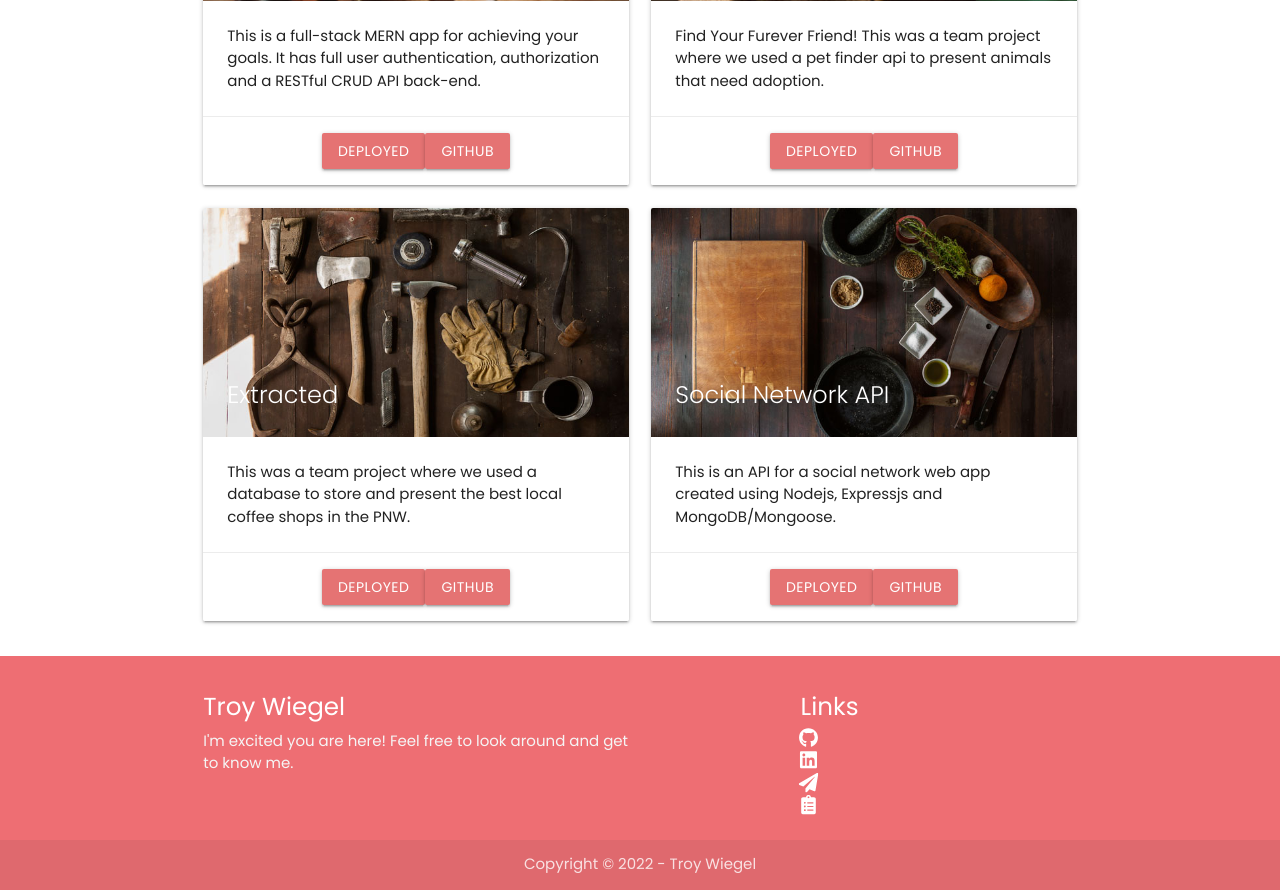
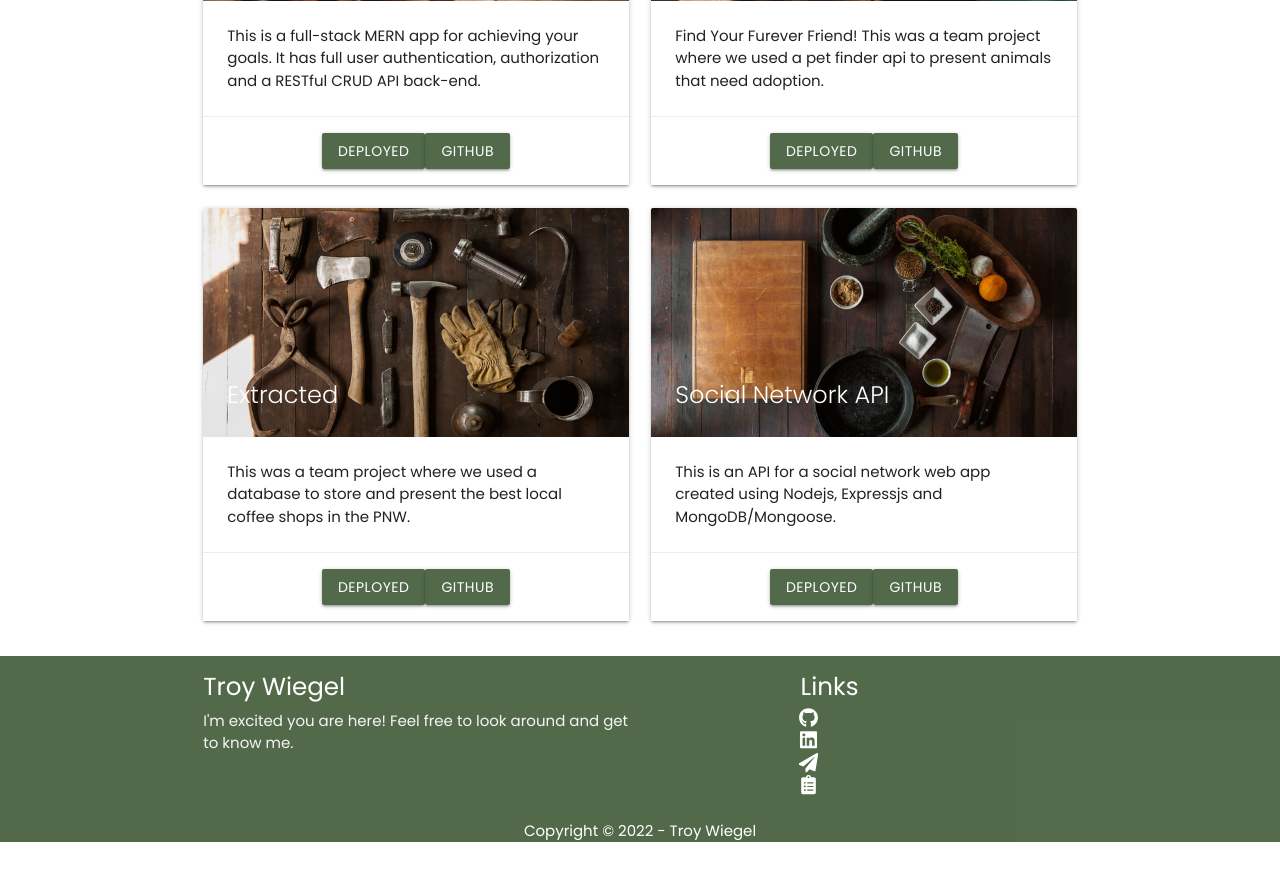
Before and after one commit to troywiegel/Portfolio, a React (Create React App) app: page /projects in a window 1280 px wide. Shown: the part 300-1190 px from the top of the page. After the commit the page ends 1142 px from the top, so only its background shows below. Built offline with nearby package versions, Linux system fonts and the light colour scheme.

Commit message:
updated background color and resume link

```diff
--- a/src/components/Footer.jsx
+++ b/src/components/Footer.jsx
@@ -7,7 +7,7 @@ import {
 
 function Footer() {
   return (
-    <footer className="page-footer">
+    <div className="nav-footer footer-wrapper">
       <div className="container">
         <div className="row">
           <div className="col l6 s12">
@@ -45,7 +45,7 @@ function Footer() {
               </li>
               <li>
                 <a
-                  href="https://drive.google.com/file/d/1O98nPcx7gIXFpKtYDmPLc10Ezn1qriJE/view?usp=sharing"
+                  href="https://drive.google.com/file/d/18XupPr3-BbMeDH0TTa4GVdGetJBdzssu/view?usp=sharing"
                   target="_blank"
                   rel="noreferrer"
                 >
@@ -56,12 +56,12 @@ function Footer() {
           </div>
         </div>
       </div>
-      <div className="footer-copyright">
+      <div className="footer-copyright white-text">
         <div className="container" id="copyright">
           Copyright © 2022 - Troy Wiegel
         </div>
       </div>
-    </footer>
+    </div>
   );
 }
 
--- a/src/index.css
+++ b/src/index.css
@@ -3,6 +3,7 @@
 :root {
   --overlay-color: #03a9f4;
   --font-color: rgba(17, 17, 17, 0.692);
+  --background-color: #3f5a36e5;
 }
 
 * {
@@ -203,6 +204,13 @@
   }
 }
 
+.nav-wrapper,
+.footer-wrapper,
+.page-footer,
+.card-action a {
+  background-color: var(--background-color);
+}
+
 .aboutContainer,
 .contactContainer {
   display: flex;
@@ -225,7 +233,8 @@
 }
 
 .cardBackground {
-  /* background-color: #58a5cc80; */
+  color: white;
+  background-color: var(--background-color);
   box-shadow: -17px 27px #888888;
 }
 
@@ -255,7 +264,7 @@
   transform: scale(2.5) translateY(-10px);
 }
 
-footer ul li a {
+.nav-footer ul li a {
   display: inline-block;
   color: white;
   transform: scale(1.3);
@@ -263,7 +272,7 @@ footer ul li a {
   transition: 0.5s;
 }
 
-footer ul li a:hover {
+.nav-footer ul li a:hover {
   transform: scale(2) translateX(10px);
 }
 
--- a/src/pages/About.jsx
+++ b/src/pages/About.jsx
@@ -8,11 +8,11 @@ function About() {
       <div className="container aboutContainer">
         <div className="row">
           <div className="col">
-            <div className="card #e57373 red lighten-2">
-              <div className="card-content cardBackground white-text">
+            <div className="card">
+              <div className="card-content cardBackground">
                 <img
                   className="aboutImg"
-                  src={require("../assets/img/ME.png")}
+                  src={require("../assets/img/ME3.png")}
                   alt="page background"
                 />
                 <p className="aboutContent">
--- a/src/pages/Contact.jsx
+++ b/src/pages/Contact.jsx
@@ -50,7 +50,7 @@ function Contact() {
                   </li>
                   <li>
                     <a
-                      href="https://drive.google.com/file/d/1O98nPcx7gIXFpKtYDmPLc10Ezn1qriJE/view?usp=sharing"
+                      href="https://drive.google.com/file/d/18XupPr3-BbMeDH0TTa4GVdGetJBdzssu/view?usp=sharing"
                       target="_blank"
                       rel="noreferrer"
                     >
--- a/src/pages/LandingPage.jsx
+++ b/src/pages/LandingPage.jsx
@@ -68,7 +68,7 @@ function LandingPage() {
           </li>
           <li>
             <a
-              href="https://drive.google.com/file/d/1O98nPcx7gIXFpKtYDmPLc10Ezn1qriJE/view?usp=sharing"
+              href="https://drive.google.com/file/d/18XupPr3-BbMeDH0TTa4GVdGetJBdzssu/view?usp=sharing"
               target="_blank"
               rel="noreferrer"
             >
--- a/src/pages/Projects.jsx
+++ b/src/pages/Projects.jsx
@@ -66,7 +66,7 @@ function Project() {
                       href={project.deployedLink}
                       target="_blank"
                       rel="noreferrer"
-                      className="btn #e57373 red lighten-2"
+                      className="btn"
                     >
                       {project.deployedTitle}
                     </a>
@@ -74,7 +74,7 @@ function Project() {
                       href={project.gitHubLink}
                       target="_blank"
                       rel="noreferrer"
-                      className="btn #e57373 red lighten-2"
+                      className="btn"
                     >
                       {project.gitHubTitle}
                     </a>
```
Also changed, not shown: 1 other file (tests, documents, lock files or other folders).
